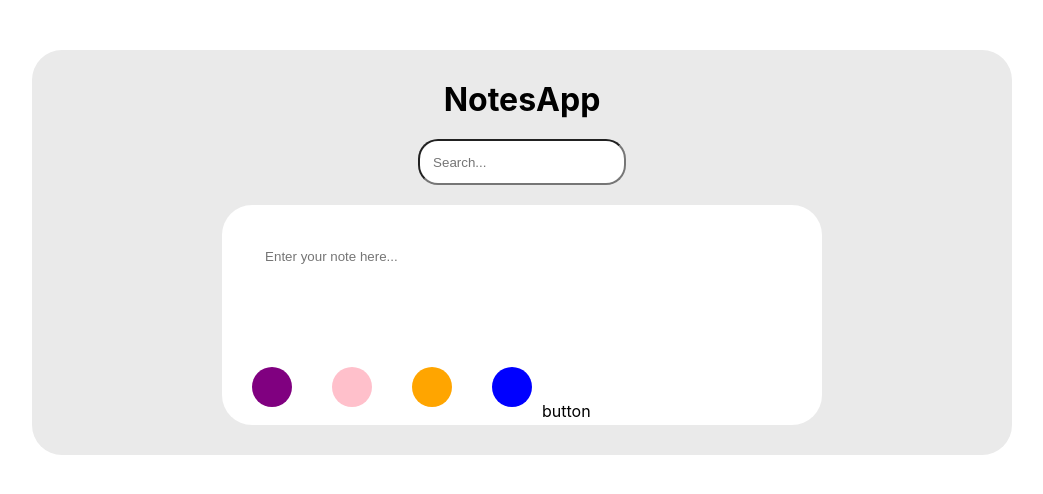
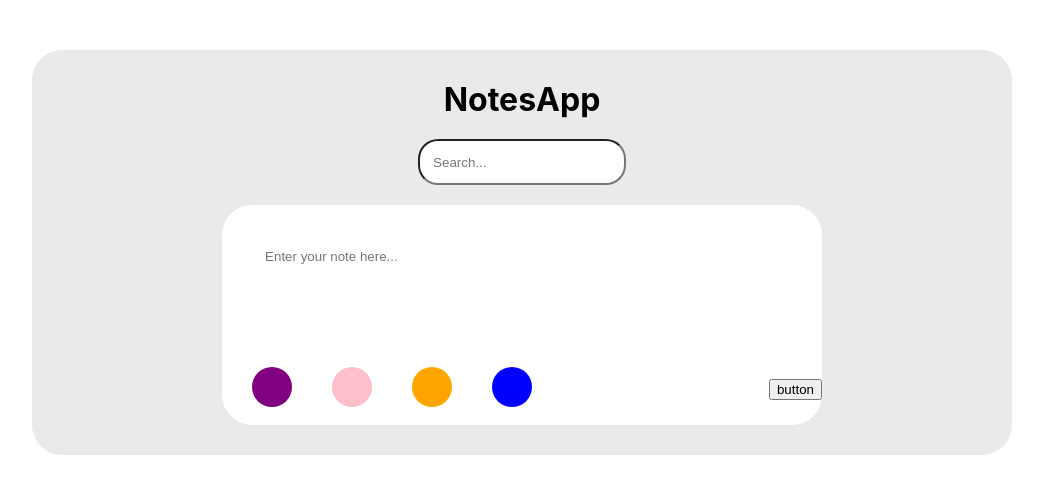
Before and after one commit to yasin-altunisik/note-app-redux, a React (Create React App) app: page / in a window 1280 px wide. Shown: the top 494 px of the page, without its empty margins (118-1161 px from the left). Built offline with nearby package versions, Linux system fonts and the light colour scheme.

Commit message:
changed button position

```diff
--- a/src/App.css
+++ b/src/App.css
@@ -48,6 +48,9 @@
 #div1 {
   margin-top: 80px;
   border-radius: 30px;
+  display: flex;
+  align-items: center;
+  justify-content: space-between;
 }
 
 .colors {
--- a/src/App.js
+++ b/src/App.js
@@ -32,7 +32,7 @@ function App() {
             <span className="colors" id="color3"></span>
             <span className="colors" id="color4"></span>
           </span>
-          <span>button</span>
+          <button>button</button>
         </div>
       </div>
 
```
